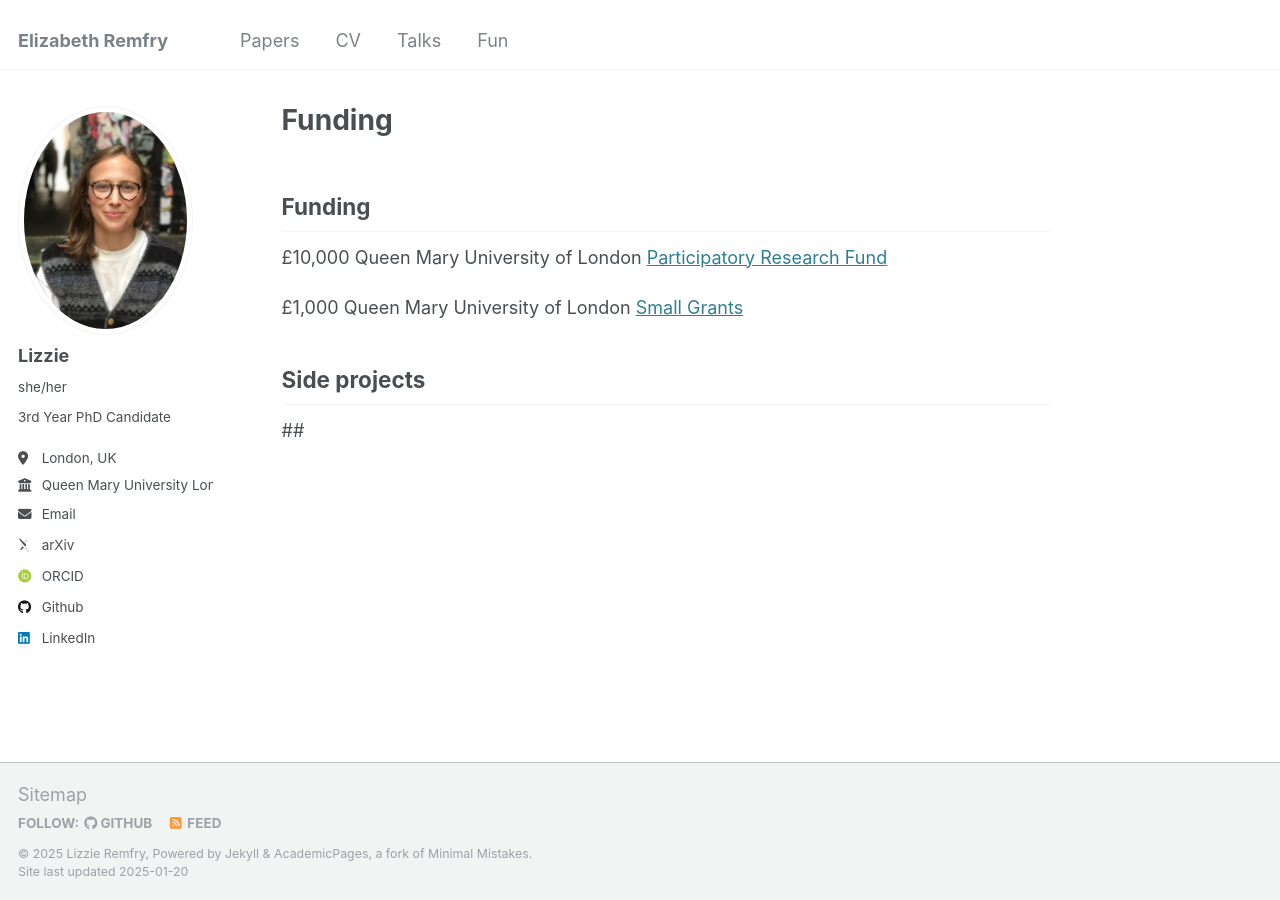
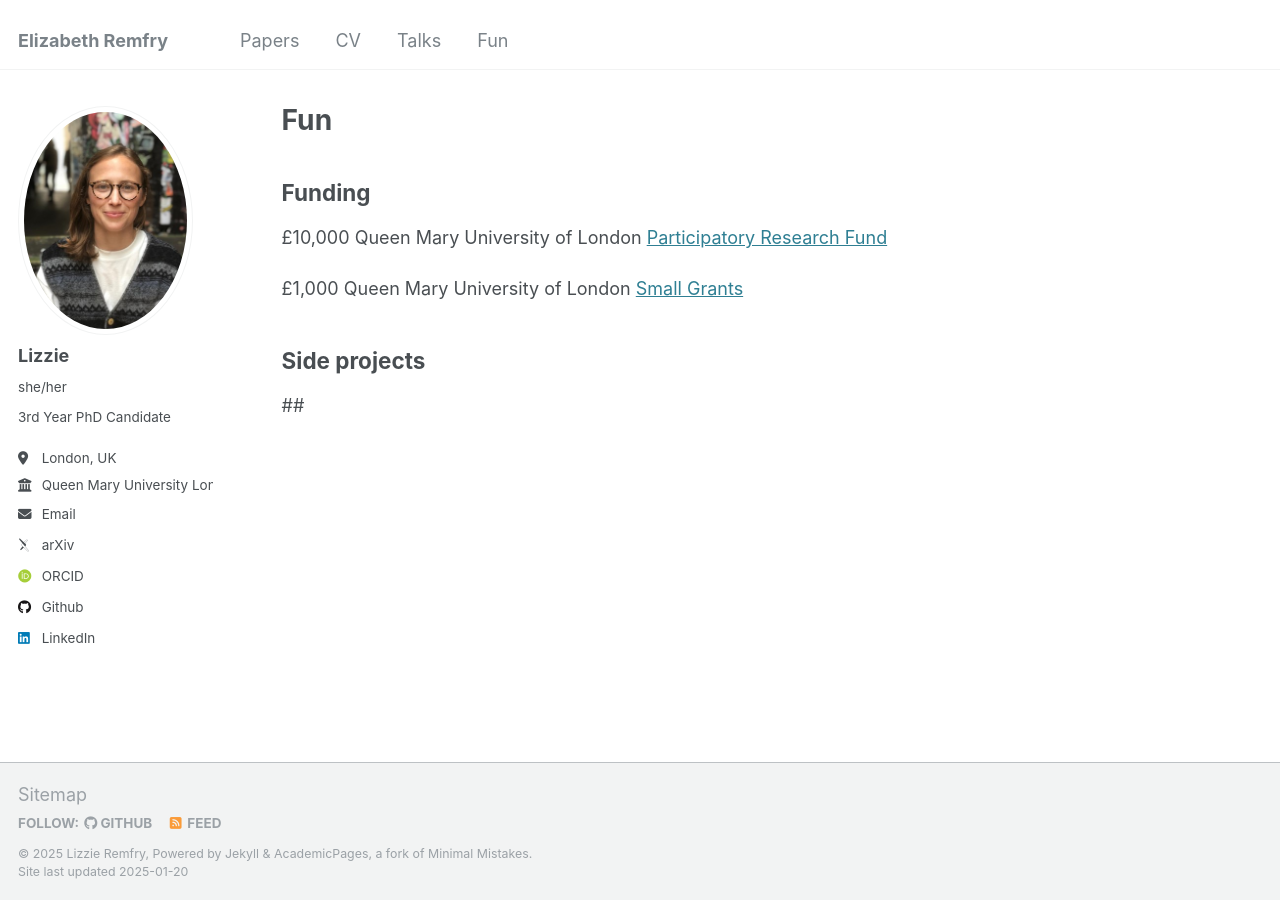
Before and after one commit to LizRem/lizrem.github.io, a Jekyll site: the page built from _pages/fun.md, in a window 1280 px wide. Built offline with Jekyll 4.4.1, drawn with Linux system fonts in a browser that asks for light colours; some web fonts are replaced; our own code applies the rules of GitHub Pages for plain Markdown files.

Commit message:
Update fun.md

```diff
--- a/_pages/fun.md
+++ b/_pages/fun.md
@@ -1,3 +1,10 @@
+---
+layout: archive
+title: "Fun"
+permalink: /fun/
+author_profile: true
+---
+
 ## Funding
 £10,000 Queen Mary University of London [Participatory Research Fund](https://www.qmul.ac.uk/publicengagement/funding/participatory-research-fund/)
 
```
